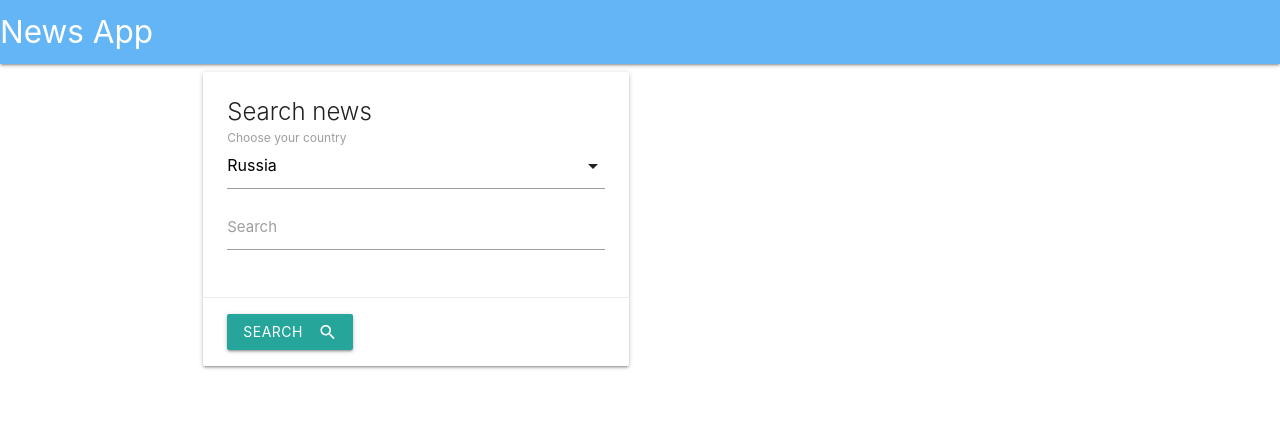
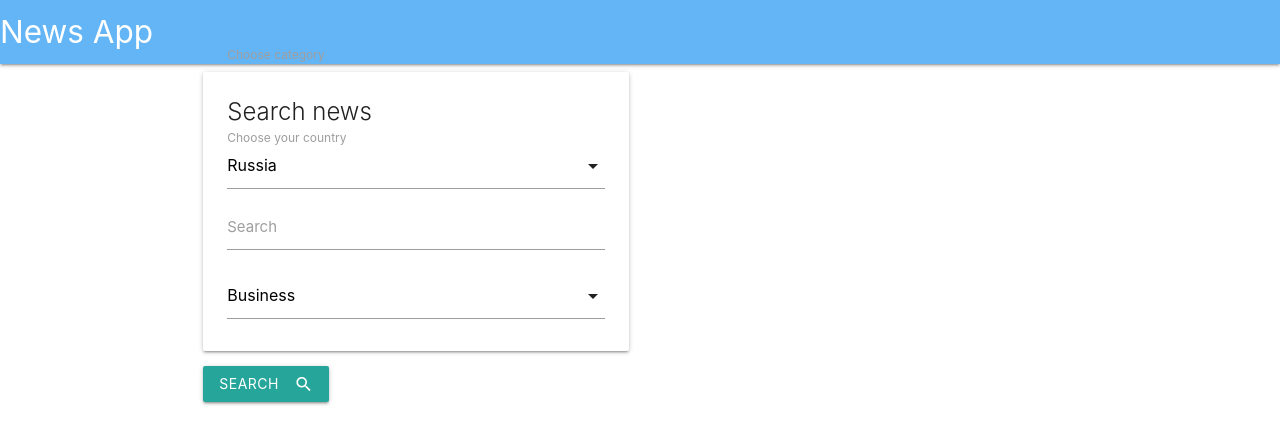
Before and after one commit to kuzmich84/NewsApp, a plain HTML site: page index.html in a window 1280 px wide. Drawn offline with nearby package versions, Linux system fonts and the light colour scheme; no server answers.

Commit message:
add category

```diff
--- a/app.js
+++ b/app.js
@@ -62,8 +62,8 @@ const newsService = (function () {
     const apiUrl = 'https://newsapi.org/v2';
 
     return {
-        topHeadlines(country = 'ru', cb) {
-            http.get(`${apiUrl}/top-headlines?country=${country}&category=technology&apiKey=${apiKey}`, cb);
+        topHeadlines(country, category, cb) {
+            http.get(`${apiUrl}/top-headlines?country=${country}&category=${category}&technology&apiKey=${apiKey}`, cb);
         },
         everything(query, cb) {
             http.get(`${apiUrl}/everything?q=${query}&apiKey=${apiKey}`, cb);
@@ -74,6 +74,7 @@ const newsService = (function () {
 const form = document.forms['newsControls'];
 const countrySelect = form.elements['country'];
 const searchInput = form.elements['search'];
+const selectText = form.elements['category'];
 
 form.addEventListener('submit', (e)=>{
   e.preventDefault();
@@ -89,20 +90,21 @@ document.addEventListener('DOMContentLoaded', function () {
 //Load news function
 
 function loadNews() {
+    showLoader();
     const country = countrySelect.value;
     const searchText=searchInput.value;
-
+    const select = selectText.value;
     if(!searchText){
-      newsService.topHeadlines(country, onGetResponse);
+      newsService.topHeadlines(country,select, onGetResponse);
     } else {
       newsService.everything(searchText, onGetResponse);
     }
-
 }
 
 //Function on get response from server
 
 function onGetResponse(err, res) {
+    removePreloader();
   if(err){
     showAlert(err, 'error-msg');
     return;
@@ -118,6 +120,10 @@ function onGetResponse(err, res) {
 
 function renderNews(news) {
     const newsContainer = document.querySelector('.news-container .row');
+    if (newsContainer.children.length){
+        clearContainer(newsContainer);
+
+    }
     let fragment = '';
     news.forEach(newsItem => {
         const el = newsTemplate(newsItem);
@@ -130,11 +136,15 @@ function renderNews(news) {
 //News item template function
 
 function newsTemplate({urlToImage, title, url, description}) {
+    if(urlToImage===null){
+        urlToImage="http://placehold.it/617x347"
+    }
     return `
   <div class="col s12">
     <div class="card">
         <div class="card-image">
-            <img src="${urlToImage}" alt="">
+
+          <img src="${urlToImage}" alt="">
             <span class="card-title">${title || ''}</span>
         </div>
     <div class="card-content">
@@ -158,3 +168,21 @@ function clearContainer(container) {
     child = container.lastElementChild;
   }
 }
+
+// show loader  function
+
+function showLoader() {
+    document.body.insertAdjacentHTML('afterbegin',
+        `
+        <div class="progress">
+        <div class="indeterminate"></div>
+</div>
+`);
+}
+
+function removePreloader() {
+    const loader = document.querySelector('.progress');
+    if (loader) {
+        loader.remove();
+    }
+}
--- a/index.html
+++ b/index.html
@@ -47,6 +47,14 @@
                     />
                     <label for="autocomplete-input">Search</label>
                   </div>
+                  <select name="category" id="category">
+                    <option value="business">Business</option>
+                    <option value="health">Health</option>
+                    <option value="sports">Sports</option>
+                  </select>
+                  <label>Choose category</label>
+                </div>
+
                 </div>
                 <div class="card-action">
                   <button
```
